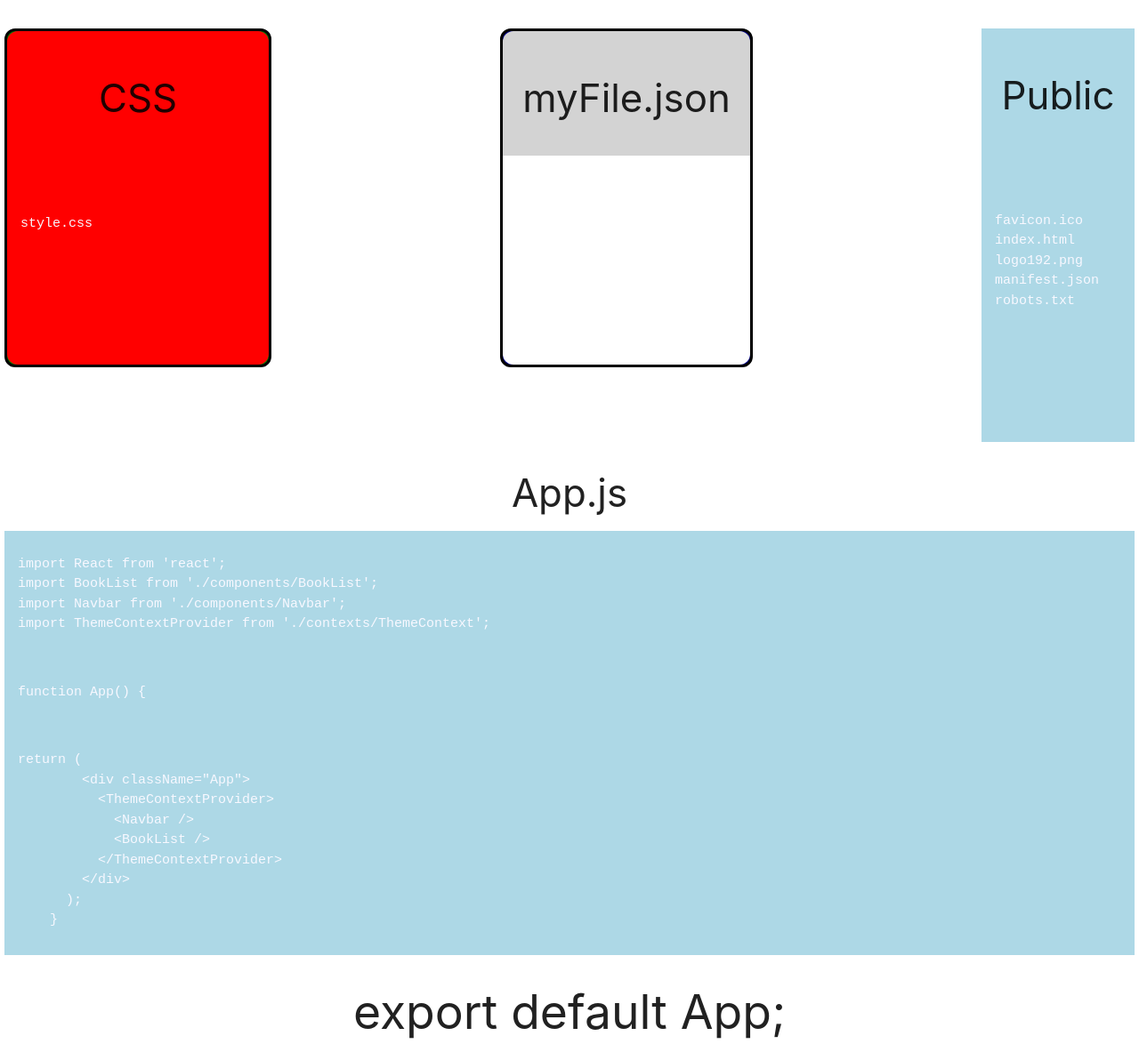
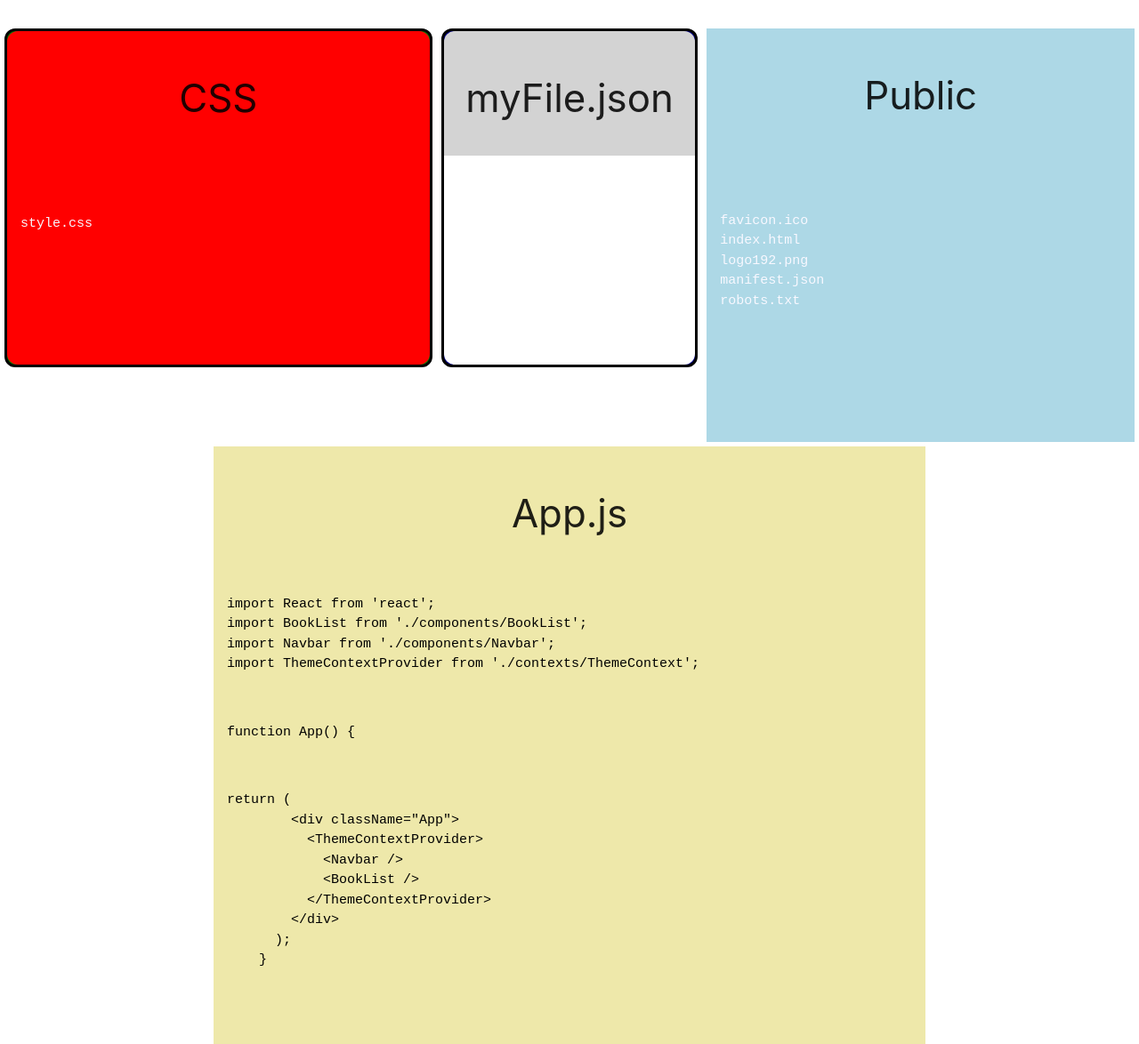
Before and after one commit to PaulAyling/reactBurgers, a React app: page / in a window 1280 px wide. Shown: the part 82-1256 px from the top of the page at 89% size. Built offline with nearby package versions, Linux system fonts and the light colour scheme.

Commit message:
started working on a molecule

```diff
--- a/src/components/codeContainer.js
+++ b/src/components/codeContainer.js
@@ -12,6 +12,7 @@ const CodeContainer = (props) => {
     const codeRender = props.Data.map(Data => {
       return (
         <div id="codeContainer" className={props.Styles[0].componentBorder}>
+
           <section id="Filename" className={props.Styles[0].filenameSection}>
             <h3 className={props.Styles[0].filename}>{Data.filename}</h3>
 
--- a/src/css/components/menu.css
+++ b/src/css/components/menu.css
@@ -1,11 +1,12 @@
 .reactMenu_ContainerWidth{
-  width:300px
+  width:800px;
+  margin:auto
 }
 
-.reactMenu_footer,.reactMenu_header{
+.reactMenu_bunBottom, .reactMenu_bun{
     padding:1.5rem;
     text-align:center;
-    background:lightblue;
+    background:palegoldenrod;
 }
 
 .reactMenu_salad
@@ -14,10 +15,10 @@
   {
   padding:0.8rem 0.8rem 0.8rem 1rem;
   text-align:left;
-  color:	#f8f8ff;
+  color:	black;
 }
 .reactMenu_name{text-align:center;}
-.reactMenu_salad {background:lightblue;}
-.reactMenu_ketchup{background:lightblue;}
-.reactMenu_pattie{background:lightblue;}
-.reactMenu_footer{background:green;;}
+.reactMenu_salad {background:palegoldenrod;}
+.reactMenu_ketchup{background:palegoldenrod;}
+.reactMenu_pattie{background:palegoldenrod;}
+.reactMenu_footer{background:palegoldenrod;;}
--- a/src/css/components/paint.css
+++ b/src/css/components/paint.css
@@ -1,5 +1,5 @@
-.reactCss_ContainerWidth{
-  width:300px
+.paint_ContainerWidth{
+  width:500px
 }
 
 .reactCss_border{
--- a/src/data/appData.js
+++ b/src/data/appData.js
@@ -131,7 +131,7 @@ return (
   styles:[
     {
       component_Name:"paint",
-      codeContainerWidth:"reactCss_ContainerWidth",
+      codeContainerWidth:"paint_ContainerWidth",
       componentBorder: "reactCss_border",
       filenameSection:"reactCss_header",
       filename:"reactCss_name",
@@ -143,7 +143,7 @@ return (
     },
     {
       component_Name:"fridge",
-      codeContainerWidth:"fridge_ContainerWidth",
+      codeContainerWidth:"reactFridge_ContainerWidth",
       componentBorder: "reactFridge_border",
       filenameSection:"reactFridge_header",
       filename:"reactFridge_name",
@@ -155,7 +155,7 @@ return (
     },
     {
       component_Name:"window",
-      codeContainerWidth:"window_ContainerWidth",
+      codeContainerWidth:"reactWindow_ContainerWidth",
       filenameSection:"reactWindow_header",
       filename:"reactWindow_name",
       importsSection:"reactWindow_salad",
@@ -165,7 +165,7 @@ return (
     },
     {
       component_Name:"menu",
-      codeContainerWidth:"menu_ContainerWidth",
+      codeContainerWidth:"reactMenu_ContainerWidth",
       filenameSection:"reactMenu_bun",
       filename:"reactMenu_name",
       importsSection:"reactMenu_salad",
```
Also changed, not shown: src/components/codeContainerMolecule.js (added, +37 -0 lines).
